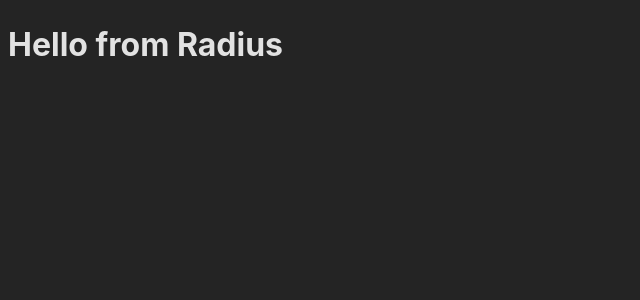
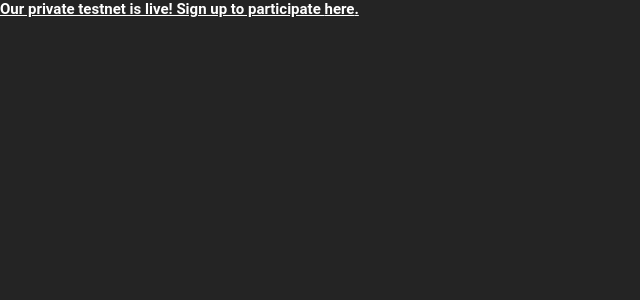
Before and after one commit to radiusxyz/radius-web, a React (Vite) app: page / in a window 1280 px wide. Shown: the top 300 px of the page, without its empty margins (0-640 px from the left). Built offline with nearby package versions, Linux system fonts and the light colour scheme.

Commit message:
implement top alert

```diff
--- a/package.json
+++ b/package.json
@@ -10,8 +10,10 @@
     "preview": "vite preview"
   },
   "dependencies": {
+    "@types/styled-components": "^5.1.29",
     "react": "^18.2.0",
-    "react-dom": "^18.2.0"
+    "react-dom": "^18.2.0",
+    "styled-components": "^6.1.0"
   },
   "devDependencies": {
     "@types/react": "^18.2.15",
--- a/src/App.tsx
+++ b/src/App.tsx
@@ -1,7 +1,8 @@
+import TopAlert from './components/TopAlert';
 import './index.css';
 
 function App() {
-  return <h1>Hello from Radius</h1>;
+  return <TopAlert />;
 }
 
 export default App;
--- /dev/null
+++ b/src/components/TopAlert.tsx
@@ -0,0 +1,31 @@
+import styled from 'styled-components/macro';
+
+const Container = styled.div`
+  width: 100%;
+  height: 52px;
+  background: #ff5c0;
+`;
+
+const Text = styled.div`
+  color: #fff;
+  font-family: Roboto;
+  font-size: 15px;
+  font-style: normal;
+  font-weight: 700;
+  line-height: normal;
+  &:last-child {
+    text-decoration: underline;
+  }
+`;
+
+const TopAlert = () => {
+  return (
+    <Container>
+      <Text>
+        Our private testnet is live! Sign up to participate <span>here</span>.
+      </Text>
+    </Container>
+  );
+};
+
+export default TopAlert;
--- a/src/index.css
+++ b/src/index.css
@@ -2,7 +2,7 @@
   font-family: Inter, system-ui, Avenir, Helvetica, Arial, sans-serif;
   line-height: 1.5;
   font-weight: 400;
-
+  box-sizing: border-box;
   color-scheme: light dark;
   color: rgba(255, 255, 255, 0.87);
   background-color: #242424;
@@ -13,3 +13,14 @@
   -moz-osx-font-smoothing: grayscale;
   -webkit-text-size-adjust: 100%;
 }
+
+* {
+  margin: 0;
+  padding: 0;
+}
+
+body,
+html {
+  height: 100vh;
+  width: 100vw;
+}
```
Also changed, not shown: 1 other file (tests, documents, lock files or other folders).
